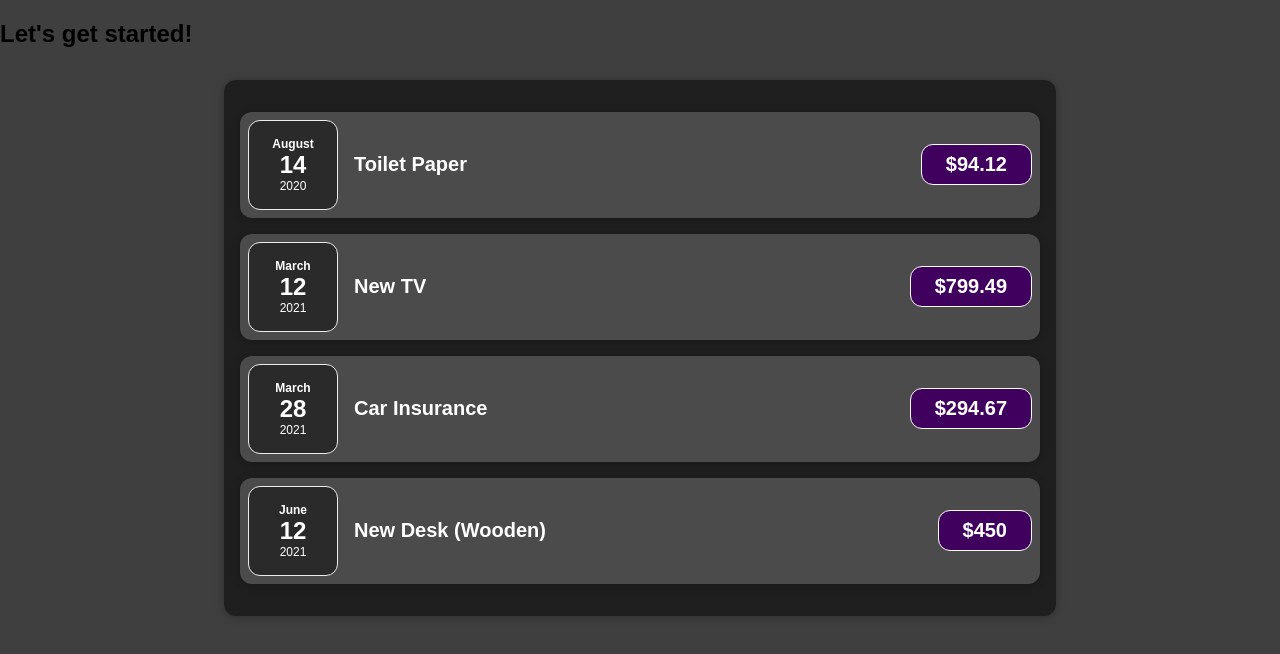
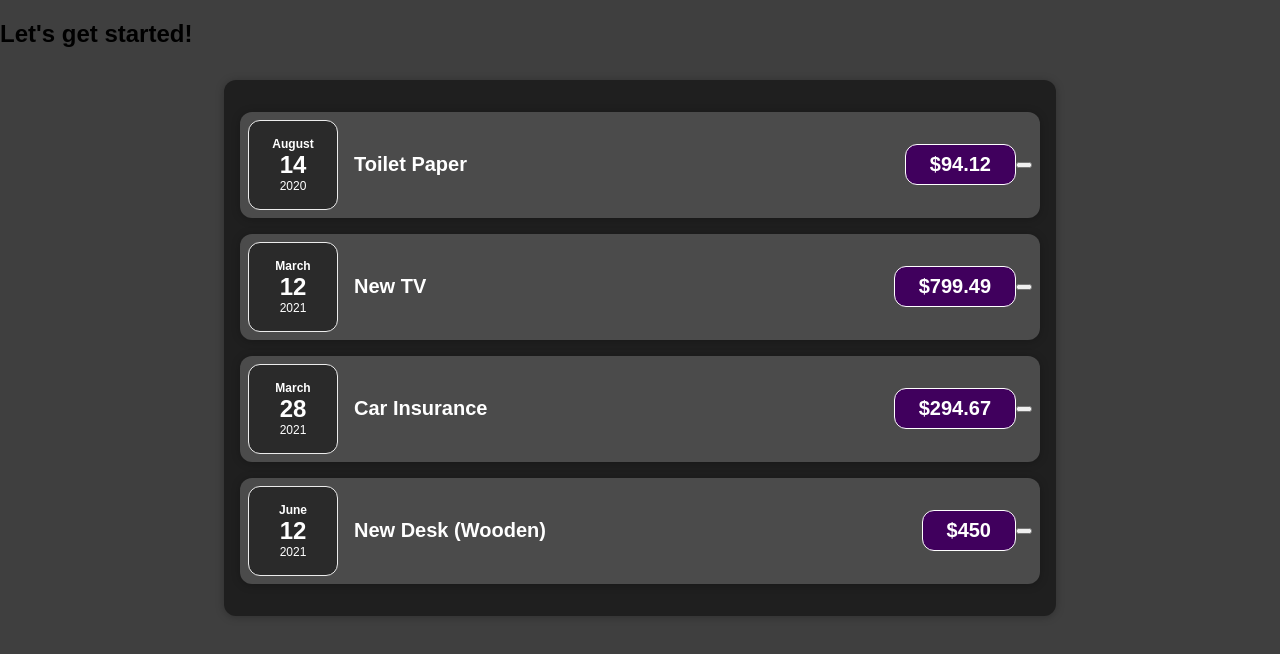
Before and after one commit to DannyPadron09/ReactRefresh, a React (Create React App) app: page / in a window 1280 px wide. Shown: the top 654 px of the page. Built offline with nearby package versions, Linux system fonts and the light colour scheme.

Commit message:
added in new button on expense items

```diff
--- a/src/components/Expenses/ExpenseItem.js
+++ b/src/components/Expenses/ExpenseItem.js
@@ -12,6 +12,7 @@ const ExpenseItem = (props) => {
                 <h2>{props.title}</h2>
                 <div className = "expense-item__price">${props.amount}</div>
             </div>
+            <button></button>
         </Card>
     );
 }
```
